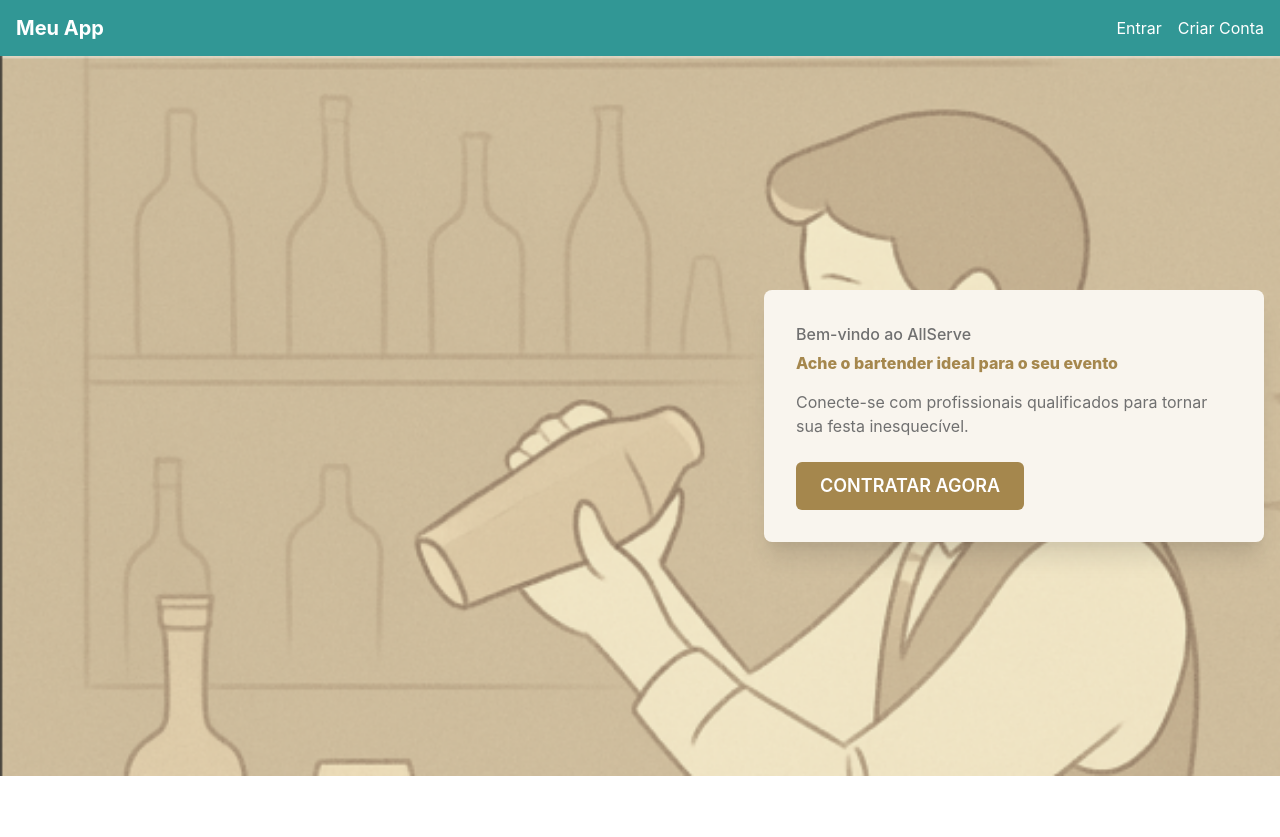
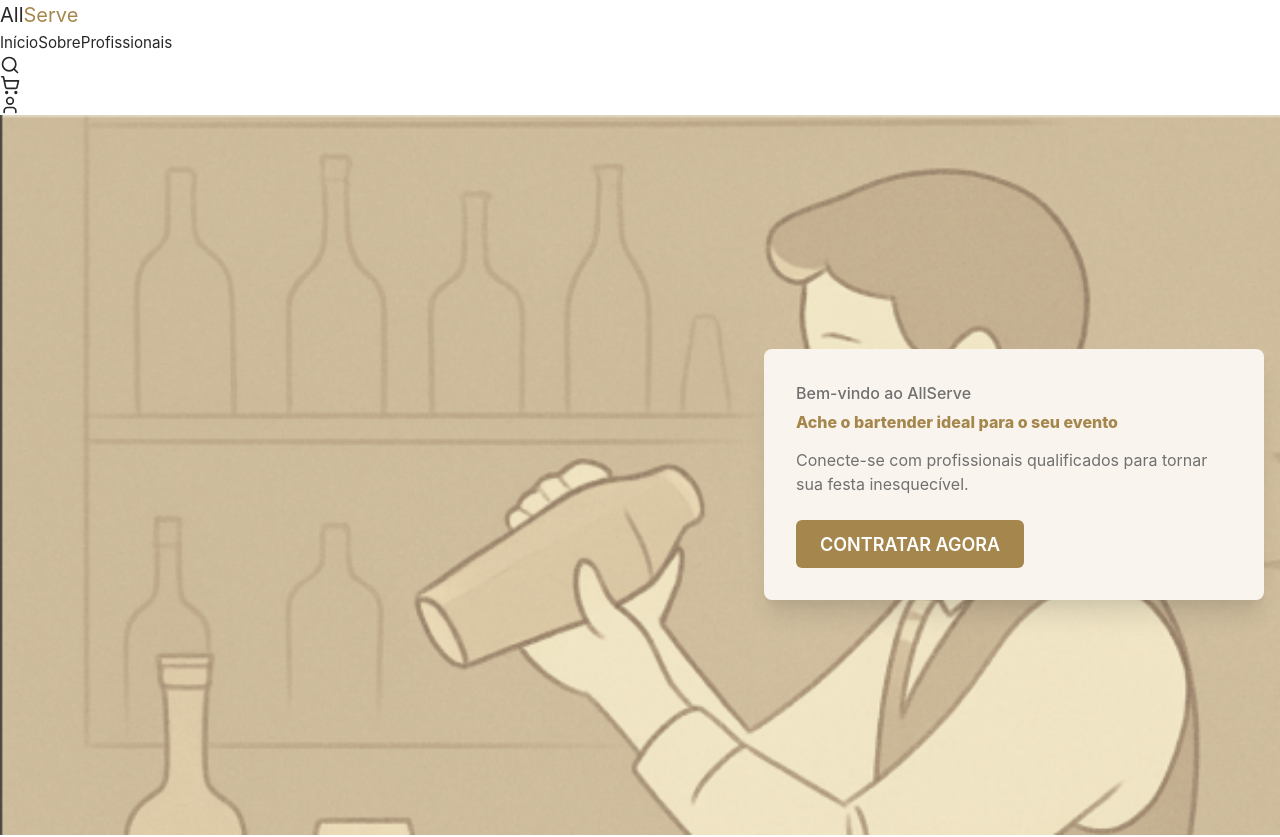
Before and after one commit to Nymeriasz/AllServe, a React (Vite) app in the folder projeto-faculdade-limpo/: page / in a window 1280 px wide. Shown: the top 837 px of the page. Built offline with nearby package versions, Linux system fonts and the light colour scheme; no server answers.

Commit message:
Update Navbar.jsx
Atualização temporária

```diff
--- a/projeto-faculdade-limpo/src/components/Navbar.jsx
+++ b/projeto-faculdade-limpo/src/components/Navbar.jsx
@@ -1,12 +1,39 @@
-// src/components/Navbar.jsx
-
 import { Link as RouterLink, useNavigate } from 'react-router-dom';
-import { Box, Flex, Link, Button, Heading, Text } from '@chakra-ui/react';
 import { useAuth } from '../context/AuthContext.jsx';
 import { signOut } from 'firebase/auth';
 import { auth } from '../firebase/config.js';
+import { Navbar, Nav, Container, Dropdown } from "react-bootstrap";
+import { ShoppingCart, User, Search, LayoutDashboard, LogOut } from "lucide-react";
+import { useLocation } from 'react-router-dom';
+import '../pages/Home.css'
 
-export default function Navbar() {
+// Cores usadas com frequencia
+const CustomGold = "#A5874D";
+const DarkText = "#292728";
+
+const NavLinkWithActive = ({ children, to }) => {
+    const location = useLocation();
+    const isActive = location.hash === to;
+    const style = {
+        color: isActive ? CustomGold : DarkText,
+        fontWeight: isActive ? '600' : '400',
+        fontSize: '0.95rem',
+        transition: 'color 0.15s ease-in-out',
+        '--bs-nav-link-hover-color': CustomGold,
+    };
+    return (
+        <Nav.Link
+            href={to}
+            style={style}
+            className="mx-3"
+            active={isActive}
+        >
+            {children}
+        </Nav.Link>
+    );
+};
+
+export default function NavBar() {
     const { currentUser } = useAuth();
     const navigate = useNavigate();
 
@@ -19,39 +46,115 @@ export default function Navbar() {
         }
     };
 
+    const iconStyle = { color: DarkText };
+
+    const handleSearchClick = () => {
+        navigate('/BuscarBartender');
+    };
+
     return (
-    <Box bg="teal.500" p={4} color="white">
-      <Flex maxW="container.xl" margin="auto" justify="space-between" align="center">
-        <Heading as={RouterLink} to="/" size="md">
-          Meu App
-        </Heading>
-        <Flex gap={4} align="center">
+        <Navbar
+            bg="white"
+            expand="lg"
+            className="py-3 border-bottom"
+            sticky="top"
+        >
+            <Container>
+                {/* Logo */}
+                <Navbar.Brand
+                  href="#inicio"
+                  className="fw-bold"
+                >
+                    <span style={{ color: DarkText, fontSize: '1.25rem' }}>All</span>
+                    <span style={{ color: CustomGold, fontSize: '1.25rem' }}>Serve</span>
+                </Navbar.Brand>
+
+                <Navbar.Toggle aria-controls="basic-navbar-nav" />
+                <Navbar.Collapse id="basic-navbar-nav">
+
+                    {/* Redirecionamento principal */}
+                    <Nav className="mx-auto">
+                        <NavLinkWithActive to="#inicio">Início</NavLinkWithActive>
+                        <NavLinkWithActive to="#sobre">Sobre</NavLinkWithActive>
+                        <NavLinkWithActive to="#profissionais">Profissionais</NavLinkWithActive>
+                    </Nav>
+
+                    {/* Ícones */}
+                    <Nav className="align-items-center">
+
+                        {/* 1. Ícone de Pesquisa */}
+                        <Nav.Link
+                            style={iconStyle}
+                            className="me-2"
+                            onClick={handleSearchClick}
+                            role="button"
+                        >
+                            <Search size={20} />
+                        </Nav.Link>
+
+                        {/* 2. Ícone de Carrinho */}
+                        <Nav.Link style={iconStyle} className="me-2">
+                            <ShoppingCart size={20} />
+                        </Nav.Link>
+
+                        {/* 3. Ícone de Usuário  */}
+                        <Dropdown as={Nav.Item} align="end">
+
+                            <Dropdown.Toggle
+                                as={Nav.Link}
+                                style={iconStyle}
+                                id="user-dropdown-toggle"
+                                className="me-2 user-dropdown-toggle-no-caret"
+                            >
+                                <User size={20} />
+                            </Dropdown.Toggle>
+
+                            <Dropdown.Menu>
                                 {currentUser ? (
+                                    // Conteúdo para Usuário Logado
                                     <>
-              {/* Link de Busca adicionado */}
-              <Link as={RouterLink} to="/buscar">
-                Buscar Bartenders
-              </Link>
-              <Link as={RouterLink} to="/dashboard">
+                                        <Dropdown.Header>
+                                            Olá, {currentUser.email.split('@')[0]}
+                                        </Dropdown.Header>
+                                        <Dropdown.Divider />
+                                        <Dropdown.Item
+                                            as={RouterLink}
+                                            to="/dashboard"
+                                            className="d-flex align-items-center"
+                                        >
+                                            <LayoutDashboard size={18} className="me-2" />
                                             Dashboard
-              </Link>
-              <Text>Olá, {currentUser.email}</Text>
-              <Button colorScheme="red" size="sm" onClick={handleLogout}>
+                                        </Dropdown.Item>
+                                        <Dropdown.Divider />
+                                        <Dropdown.Item onClick={handleLogout} className="d-flex align-items-center text-danger">
+                                            <LogOut size={18} className="me-2" />
                                             Sair
-              </Button>
+                                        </Dropdown.Item>
                                     </>
                                 ) : (
+                                    // Conteúdo para Usuário Deslogado
                                     <>
-              <Link as={RouterLink} to="/login">
+                                        <Dropdown.Item
+                                            as={RouterLink}
+                                            to="/login"
+                                        >
                                             Entrar
-              </Link>
-              <Link as={RouterLink} to="/signup">
+                                        </Dropdown.Item>
+                                        <Dropdown.Divider />
+                                        <Dropdown.Item
+                                            as={RouterLink}
+                                            to="/signup"
+                                            style={{ color: CustomGold, fontWeight: '600' }}
+                                        >
                                             Criar Conta
-              </Link>
+                                        </Dropdown.Item>
                                     </>
                                 )}
-        </Flex>
-      </Flex>
-    </Box>
+                            </Dropdown.Menu>
+                        </Dropdown>
+                    </Nav>
+                </Navbar.Collapse>
+            </Container>
+        </Navbar>
     );
 }
```
Lines whose indentation alone changed are shown as unchanged.
